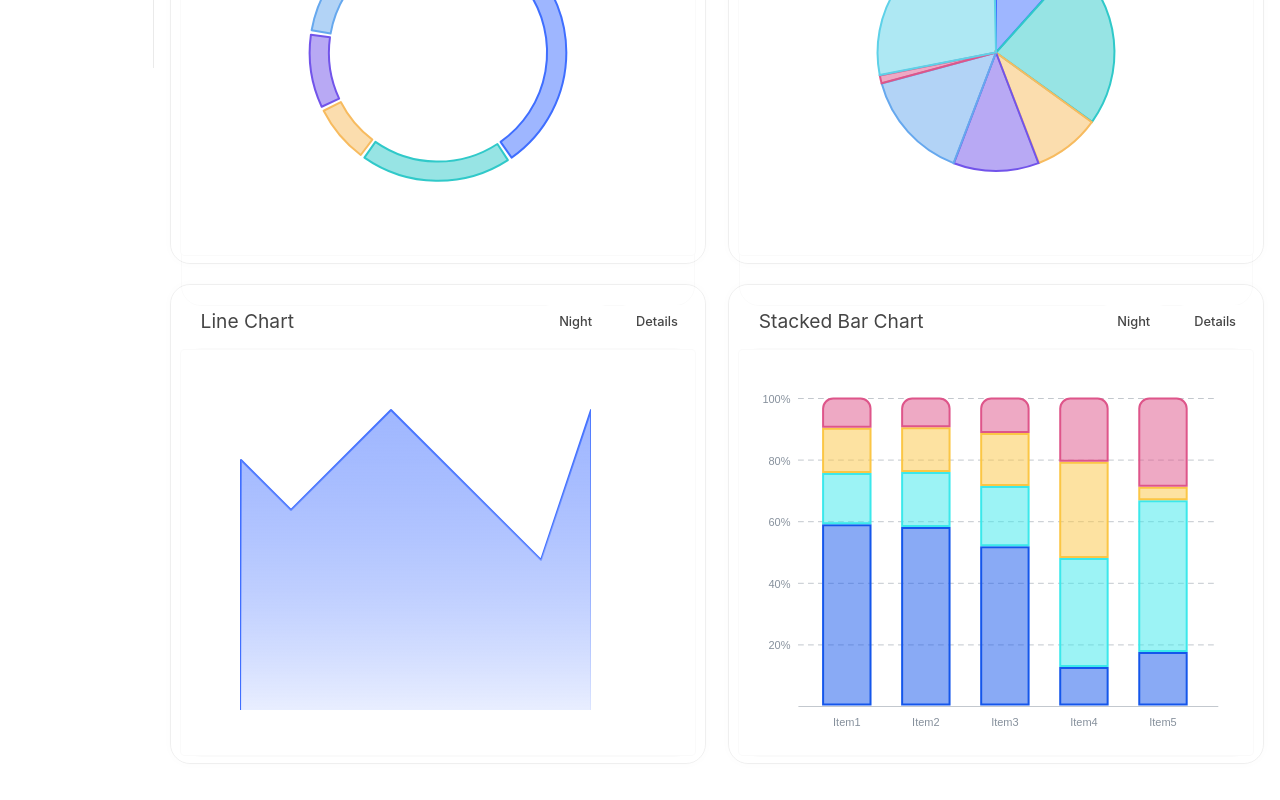
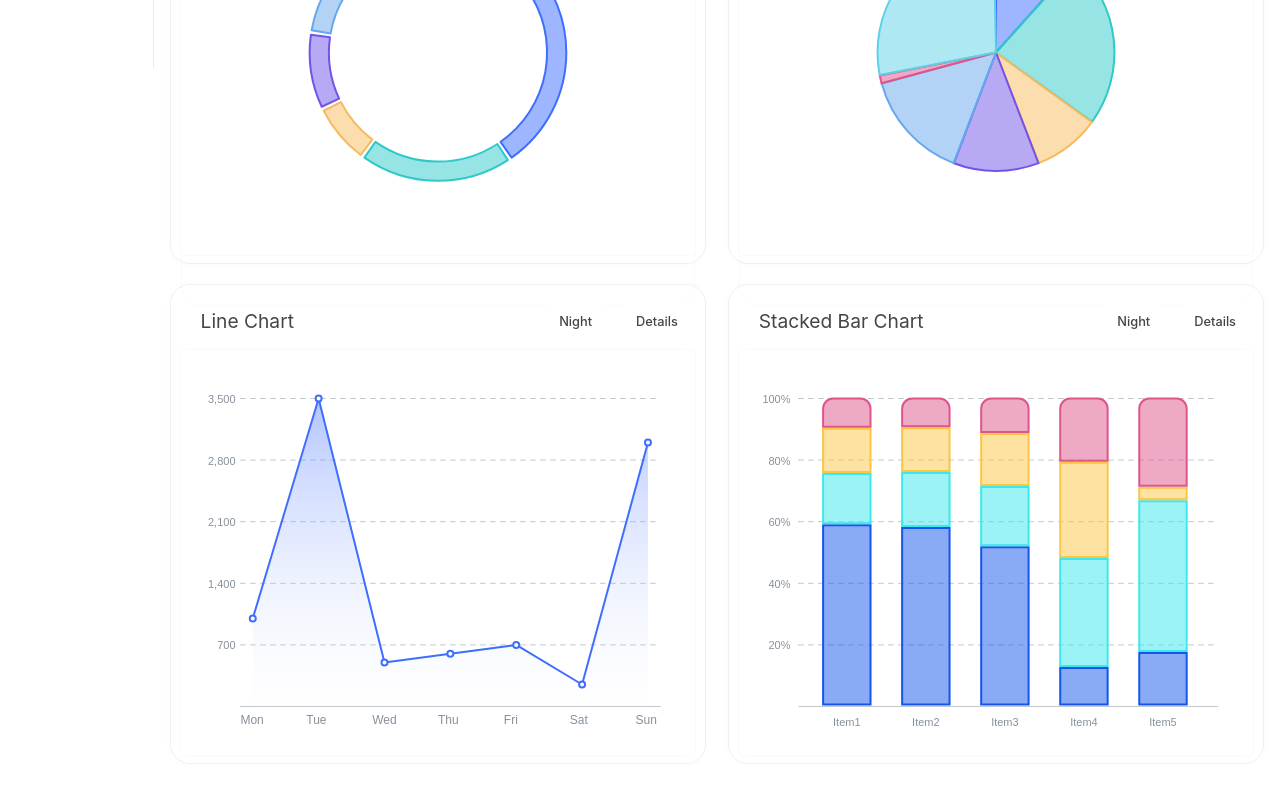
Before and after one commit to Mochalatteee/MoCharts, a Vue app: page /gallery in a window 1280 px wide. Shown: the part 796-1596 px from the top of the page. Built offline with nearby package versions, Linux system fonts and the light colour scheme.

Commit message:
折线图基本完善，文本自适应及动画还有bug

```diff
--- a/src/components/lineChart.vue
+++ b/src/components/lineChart.vue
@@ -19,20 +19,56 @@ export default {
     },
     colors: {
       type: String,
-      default: '#3F6EFF'
-    }
+      default: "#3F6EFF",
+    },
+    data: {
+      type: Array,
+      default: () => [1000, 3500, 500, 600, 700, 250, 3000],
+    },
+    dataLabel: {
+      type: Array,
+      default: () => ["Mon", "Tue", "Wed", "Thu", "Fri", "Sat", "Sun"],
+    },
+    colorMode: {
+      type: String,
+      default: "day",
+    },
   },
   setup(props) {
     const container = ref(null);
     let stage = null;
     let layer = null;
+    let extraLayer = null;
 
     const colors = props.colors;
+    const colorMode = props.colorMode;
+    const data = props.data;
+    const dataLabel = props.dataLabel;
     const ctnHeight = props.size.height;
     const ctnWidth = props.size.width;
 
-    console.log(ctnHeight,ctnWidth);
-
+    watch(
+      () => props.colorMode,
+      (newValue, oldValue) => {
+        console.log("now: ", newValue);
+        if (newValue === "day") {
+          container.value.style.backgroundColor = "#ffffff";
+        } else {
+          container.value.style.backgroundColor = "#061936";
+        }
+        drawChart(
+          stage,
+          layer,
+          extraLayer,
+          ctnWidth,
+          ctnHeight,
+          data,
+          dataLabel,
+          newValue,
+          colors
+        );
+      }
+    );
 
     onMounted(() => {
       if (!container.value) return;
@@ -44,80 +80,328 @@ export default {
       });
 
       layer = new Konva.Layer();
+      extraLayer = new Konva.Layer();
       stage.add(layer);
+      stage.add(extraLayer);
 
-      // Define shape points to create a custom shape
-      const points = [
-        { x: 50, y: 350 },
-        { x: 50, y: 100 },
-        { x: 100, y: 150 },
-        { x: 200, y: 50 },
-        { x: 350, y: 200 },
-        { x: 400, y: 50 },
-        { x: 400, y: 350 },
-      ];
-
-      const groupLine = new Konva.Group();
-
-      // 补足数组长度为100的连续数组
-      const drawPoints = [];
-      for (let i = 0; i < points.length; i++) {
-        const x = points[i].x ;
-        const y = points[i].y ;
-        drawPoints.push( x, y );
-      }
-
-      const line = new Konva.Line({
-        points: drawPoints,
-        fill: '#3F6EFF' + "80",
-        stroke: '#3F6EFF',
-        opacity: 1,
-        strokeWidth: 2,
-        lineCap: 'round',
-        lineJoin: 'round',
-      })
-
-      const poly = new Konva.Line({
-        points: drawPoints,
-        opacity: 1,
-        strokeWidth: 0,
-        closed: true,
-        fillLinearGradientStartPoint: { x: 225, y: 400 },
-        fillLinearGradientEndPoint: { x: 225, y: 0 },
-        fillLinearGradientColorStops: [0, '#ffffff', 1, '#3F6EFF' + "80"],
-      })
-
-      groupLine.add(line,poly);
-      layer.add(groupLine);
-
-      const anim = new Konva.Animation((frame) => {
-        const elapsed = frame.time;
-        if(elapsed < 1000) {
-          const currentChart = (elapsed / 1000) * 400;
-          groupLine.clipFunc(function(context){
-            context.rect(0, 0, currentChart, 350);
-          })
-
-        } else {
-          groupLine.clipFunc(function(context){
-            context.rect(0, 0, 400, 350);
-          })
-          anim.stop();
-        }
-      })
-
-      anim.start();
-
-      layer.draw();
-
+      drawChart(
+        stage,
+        layer,
+        extraLayer,
+        ctnWidth,
+        ctnHeight,
+        data,
+        dataLabel,
+        colorMode,
+        colors
+      );
     });
 
     return { container };
   },
 };
 
-function drawLine(){
+function drawChart(
+  stage,
+  layer,
+  extraLayer,
+  ctnWidth,
+  ctnHeight,
+  data,
+  dataLabel,
+  colorMode,
+  colors
+) {
+  layer.removeChildren();
+  extraLayer.removeChildren();
 
+  const groupLine = new Konva.Group();
+  const maxData = getMaxData(Math.max(...data));
+  const points = dataToPoints(data, maxData, ctnWidth, ctnHeight);
+
+  drawAxis(layer, maxData, dataLabel, ctnWidth, ctnHeight, colorMode);
+
+  // 补足数组长度为100的连续数组
+  const polyPoints = [];
+  for (let i = 0; i < points.length; i++) {
+    const x = points[i].x;
+    const y = points[i].y;
+    polyPoints.push(x, y);
+  }
+
+  const linePoints = [];
+  points.shift();
+  points.pop();
+  for (let i = 0; i < points.length; i++) {
+    const x = points[i].x;
+    const y = points[i].y;
+    linePoints.push(x, y);
+  }
+
+  const line = new Konva.Line({
+    points: linePoints,
+    fill: colors + "80",
+    stroke: colors,
+    opacity: 1,
+    strokeWidth: 2,
+    // lineCap: 'round',
+    lineJoin: "round",
+  });
+
+  const poly = new Konva.Line({
+    points: polyPoints,
+    opacity: 1,
+    strokeWidth: 0,
+    closed: true,
+    fillLinearGradientStartPoint: { x: 0.5 * ctnWidth, y: ctnHeight * 1 },
+    fillLinearGradientEndPoint: { x: 0.5 * ctnWidth, y: 0 },
+    fillLinearGradientColorStops: [0, "#ffffff00", 1, colors + "80"],
+  });
+
+  const groupDots = new Konva.Group();
+  const groupHint = new Konva.Group();
+
+  const anim = new Konva.Animation((frame) => {
+    const elapsed = frame.time;
+    if (elapsed < 1000) {
+      const currentChart = (elapsed / 1000) * ctnWidth;
+      groupLine.clipFunc(function (context) {
+        context.rect(0, 0, currentChart, 350);
+      });
+    } else {
+      groupLine.clipFunc(function (context) {
+        context.rect(0, 0, ctnWidth, 350);
+      });
+      anim.stop();
+    }
+  });
+
+  for (let i = 0; i < points.length; i++) {
+    const dot = new Konva.Circle({
+      x: points[i].x,
+      y: points[i].y,
+      radius: 3,
+      stroke: colors,
+      fill: "white",
+    });
+    groupDots.add(dot);
+
+    let tooltip = createTooltip(
+      stage,
+      i,
+      ctnWidth,
+      colors,
+      points,
+      data,
+      dataLabel,
+      anim
+    );
+    groupHint.add(tooltip);
+  }
+
+  const supportLine = new Konva.Line({
+    points: [0, 0.1 * ctnHeight, 0, 0.9 * ctnHeight],
+    opacity: 0,
+    stroke: colorMode === "day" ? "#86909C" : "#D5D5D6CC",
+    strokeWidth: 0.5,
+    dash: [5, 5],
+    lineJoin: "round",
+    lineCap: "round",
+  });
+
+  groupLine.add(poly, line, supportLine, groupDots);
+  layer.add(groupLine);
+  extraLayer.add(groupHint);
+
+  anim.start();
+
+  layer.draw();
+
+  stage.on("mousemove", (e) => {
+    if (!anim.isRunning()) {
+      const mouseX = stage.getPointerPosition().x;
+      if (mouseX > 0.1 * ctnWidth && mouseX < 0.95 * ctnWidth) {
+        supportLine.points([mouseX, 0.05 * ctnHeight, mouseX, 0.9 * ctnHeight]);
+        supportLine.opacity(1);
+
+        layer.batchDraw();
+      }
+    }
+  });
+
+  stage.on("mouseleave", (e) => {
+    if(!anim.isRunning()){
+          supportLine.opacity(0);
+       layer.batchDraw();
+    }
+
+  });
+}
+
+function createTooltip(
+  stage,
+  i,
+  ctnWidth,
+  colors,
+  points,
+  data,
+  dataLabel,
+  anim
+) {
+  var tooltip = new Konva.Label({
+    x: points[i].x > 0.5 * ctnWidth ? points[i].x - 10 : points[i].x + 10,
+    y: points[i].y,
+    opacity: 0,
+  });
+
+  tooltip.add(
+    new Konva.Tag({
+      fill: "white",
+      pointerDirection: points[i].x > 0.5 * ctnWidth ? "right" : "left",
+      pointerWidth: 5,
+      pointerHeight: 5,
+      cornerRadius: 5,
+      lineJoin: "round",
+      stroke: colors,
+      strokeWidth: 1,
+      shadowColor: colors,
+      shadowBlur: 10,
+      shadowOpacity: 0.1,
+    })
+  );
+
+  tooltip.add(
+    new Konva.Text({
+      text: dataLabel[i] + "  \n" + data[i],
+      fontSize: 12,
+      lineHeight: 1.2,
+      padding: 5,
+      fill: colors,
+    })
+  );
+
+  stage.on("mousemove", (e) => {
+    const mouseX = stage.getPointerPosition().x;
+    const left = (i * 0.8 * ctnWidth) / (data.length - 1) + 0.1 * ctnWidth;
+    const width = (0.8 * ctnWidth) / (data.length - 1);
+    if (!anim.isRunning()) {
+      if (mouseX > left && mouseX < left + width) {
+        tooltip.to({
+          opacity: 0.8,
+          duration: 0.2,
+        });
+      } else {
+        tooltip.to({
+          opacity: 0,
+          duration: 0.1,
+        });
+      }
+    }
+  });
+
+  stage.on("mouseleave", () => {
+    if (!anim.isRunning()) {
+      tooltip.to({
+        opacity: 0,
+        duration: 0.1,
+      });
+    }
+  });
+
+  return tooltip;
+}
+
+function getDataMagnitude(num) {
+  // 使用对数运算获取数据的量级
+  let magnitude = Math.floor(Math.log10(Math.abs(num)));
+  return magnitude;
+}
+
+function getMaxData(maxData) {
+  let magnitude = getDataMagnitude(maxData);
+  let multiple = Math.pow(10, magnitude);
+  let nearestMultiple = Math.ceil(maxData / multiple) * multiple; // 找到最大数据的最近整数
+  //两者的差不能过大
+  if (nearestMultiple - maxData > 0.5 * multiple) {
+    nearestMultiple -= 0.5 * multiple;
+  }
+  if (nearestMultiple - maxData === 0.5 * multiple) {
+    return maxData;
+  }
+  return nearestMultiple;
+}
+
+function drawAxis(layer, maxData, dataLabel, ctnWidth, ctnHeight, colorMode) {
+  const line = Math.min(Math.max(Math.floor(ctnHeight * 0.01) + 1, 5), 10);
+  let mode = colorMode === "day" ? "#86909C" : "#D5D5D6CC";
+
+  for (let i = 0; i < line; i++) {
+    let tempvalue = Math.floor(maxData - i * (maxData / line));
+    let value = (Math.round(tempvalue / 5) * 5).toLocaleString();
+    let tempY =
+      0.1 * ctnHeight + i * ((0.9 * ctnHeight - 0.1 * ctnHeight) / line);
+
+    const axis = new Konva.Line({
+      points: [0.1 * ctnWidth, tempY, 0.95 * ctnWidth, tempY], // x 轴坐标
+      stroke: mode,
+      strokeWidth: 0.5,
+      dash: [5, 5],
+      lineJoin: "round",
+      lineCap: "round",
+    });
+
+    const text = new Konva.Text({
+      x: 5,
+      y: tempY - 4,
+      fill: mode,
+      fontSize: 10,
+      text: value,
+      width: 0.08 * ctnWidth,
+      align: "right",
+      fontSize: 10 * 1.1,
+    });
+
+    layer.add(axis, text);
+  }
+
+  const axisX = new Konva.Line({
+    points: [0.1 * ctnWidth, 0.9 * ctnHeight, 0.95 * ctnWidth, 0.9 * ctnHeight],
+    stroke: mode,
+    strokeWidth: 0.5,
+    lineJoin: "round",
+    lineCap: "round",
+  });
+
+  layer.add(axisX);
+
+  dataLabel.forEach((value, index) => {
+    let x = (index * 0.8 * ctnWidth) / (dataLabel.length - 1) + 0.1 * ctnWidth;
+    const text = new Konva.Text({
+      x: x,
+      y: 0.92 * ctnHeight,
+      fontSize: 12,
+      fill: mode,
+      text: value,
+      width: (0.7 * 0.8 * ctnWidth) / (dataLabel.length - 1),
+    });
+    layer.add(text);
+  });
+}
+
+function dataToPoints(data, maxData, ctnWidth, ctnHeight) {
+  let points = [];
+  const width = 0.8 * ctnWidth;
+  const height = 0.8 * ctnHeight;
+
+  for (let i = 0; i < data.length; i++) {
+    let x = (i * width) / (data.length - 1) + 0.125 * ctnWidth;
+    let y = 0.9 * ctnHeight - (data[i] / maxData) * height;
+    points.push({ x: x, y: y });
+  }
+  points.unshift({ x: 0.125 * ctnWidth, y: 0.9 * ctnHeight });
+  points.push({ x: 0.925 * ctnWidth, y: 0.9 * ctnHeight });
+
+  return points;
 }
 </script>
 
--- a/src/layouts/gallery.vue
+++ b/src/layouts/gallery.vue
@@ -126,6 +126,7 @@
         <div class="chart-box">
           <lineChart
             v-if="isSizeAvailable"
+            :color-mode="chartColorModes['line']"
             :size="divSize"
           ></lineChart>
         </div>
```
